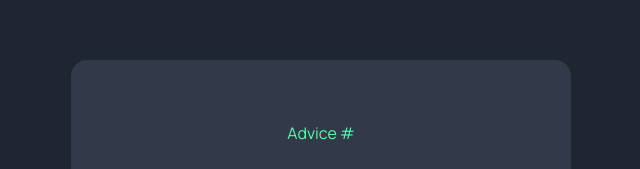
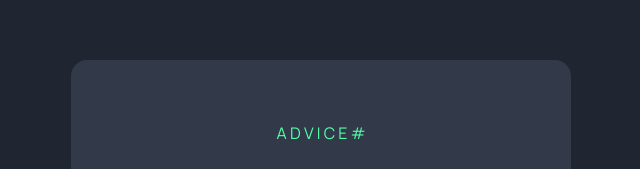
Before and after one commit to akiraafu/advice-generator-app, a plain HTML site: page index.html in a window 1280 px wide. Shown: the part 183-352 px from the top of the page, 319-959 px from the left. Drawn offline with nearby package versions, Linux system fonts and the light colour scheme.

Commit message:
Update index.html

```diff
--- a/index.html
+++ b/index.html
@@ -17,7 +17,7 @@
     <body>
         <main class="container">
             <div class="card">
-                <h2>Advice #<span class="adviceId"></span></h2>
+                <h2>A D V I C E #<span class="adviceId"></span></h2>
                 <h1>
                     &#8220;
                     <span class="advice">Please click the dice to get a new advice.</span>
```
